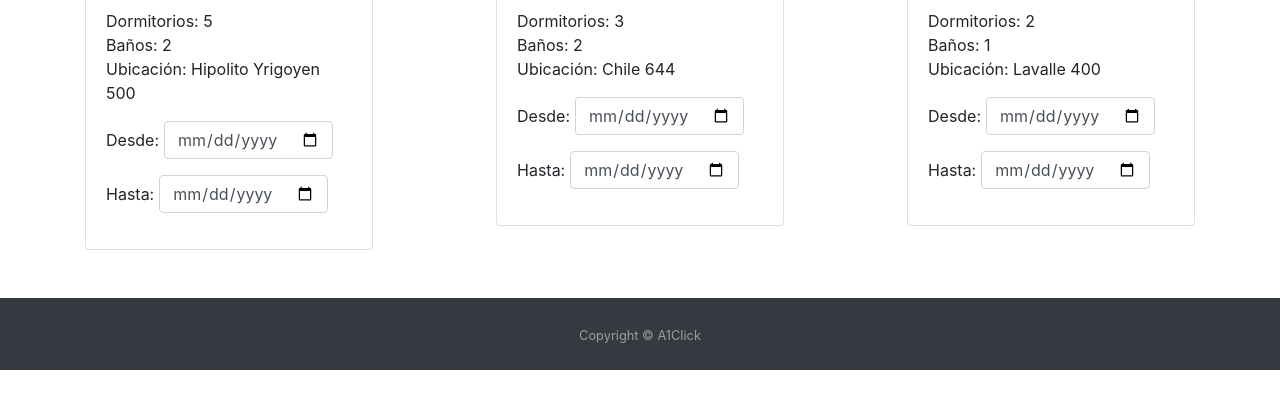
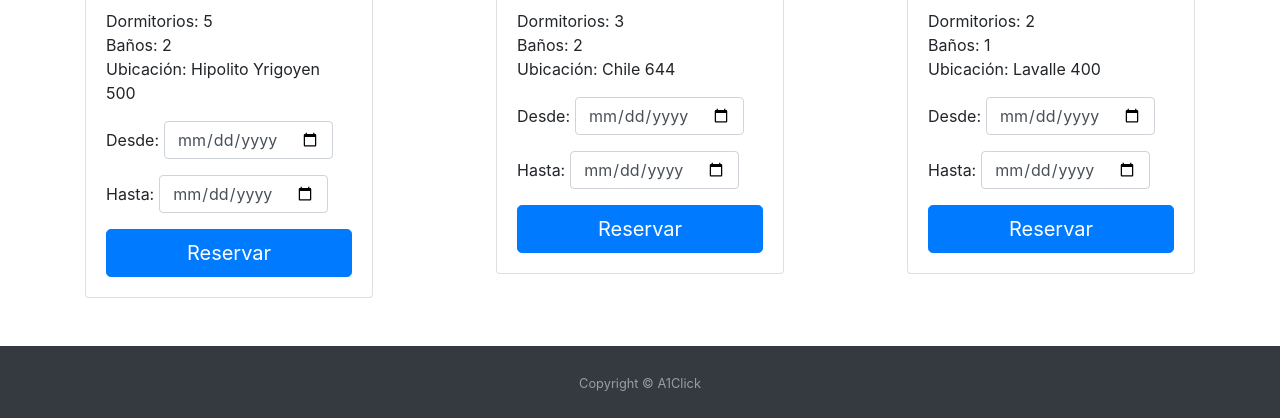
Before and after one commit to Izaike/alquiler-casa, a plain HTML site: page casas.html in a window 1280 px wide. Shown: the part 592-1010 px from the top of the page. Before the commit the page ends 962 px from the top, so only its background shows below. Drawn offline with nearby package versions, Linux system fonts and the light colour scheme.

Commit message:
agregado de botones: reservar/cancelar

```diff
--- a/casas.html
+++ b/casas.html
@@ -73,6 +73,7 @@
                         Ubicación: Hipolito Yrigoyen 500</p>
                         <div class="form-group form-inline"><label style="margin-right: 5px;">Desde: </label><input type="date" class="form-control"></div>
                         <div class="form-group form-inline"><label style="margin-right: 5px;">Hasta: </label><input type="date" class="form-control"></div>
+                        <button class="btn btn-primary btn-lg btn-block" type="button">Reservar</button>
                     </div>
                 </div>
                 <div class="card float-right" style="width: 18rem;">
@@ -84,6 +85,7 @@
                         Ubicación: Lavalle 400</p>
                         <div class="form-group form-inline"><label style="margin-right: 5px;">Desde: </label><input type="date" class="form-control"></div>
                         <div class="form-group form-inline"><label style="margin-right: 5px;">Hasta: </label><input type="date" class="form-control"></div>
+                        <button class="btn btn-primary btn-lg btn-block" type="button">Reservar</button>
                     </div>
                 </div>
                 <div class="card mx-auto d-block" style="width: 18rem;">
@@ -95,6 +97,7 @@
                         Ubicación: Chile 644</p>
                         <div class="form-group form-inline"><label style="margin-right: 5px;">Desde: </label><input type="date" class="form-control"></div>
                         <div class="form-group form-inline"><label style="margin-right: 5px;">Hasta: </label><input type="date" class="form-control"></div>
+                        <button class="btn btn-primary btn-lg btn-block" type="button">Reservar</button>
                     </div>
                 </div>
                 <br>
```
Also changed, not shown: reservas.html (+1 -0 lines).
